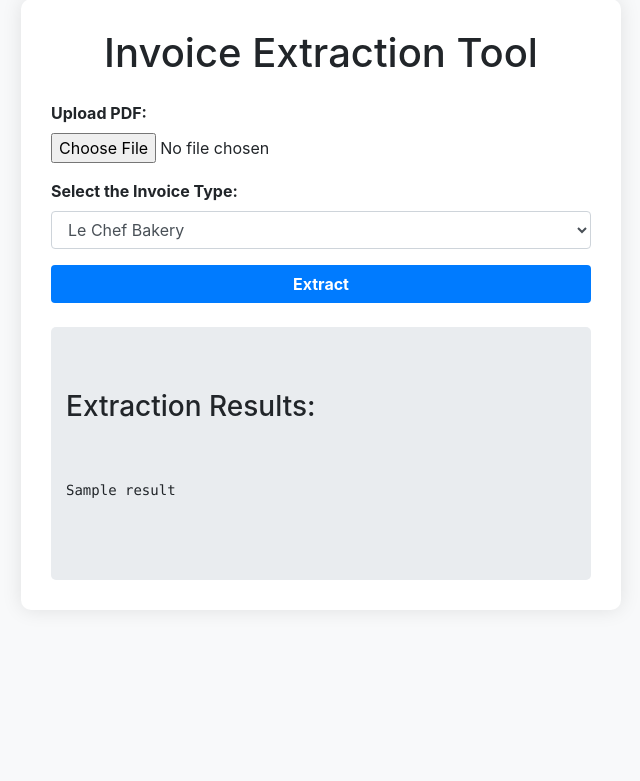
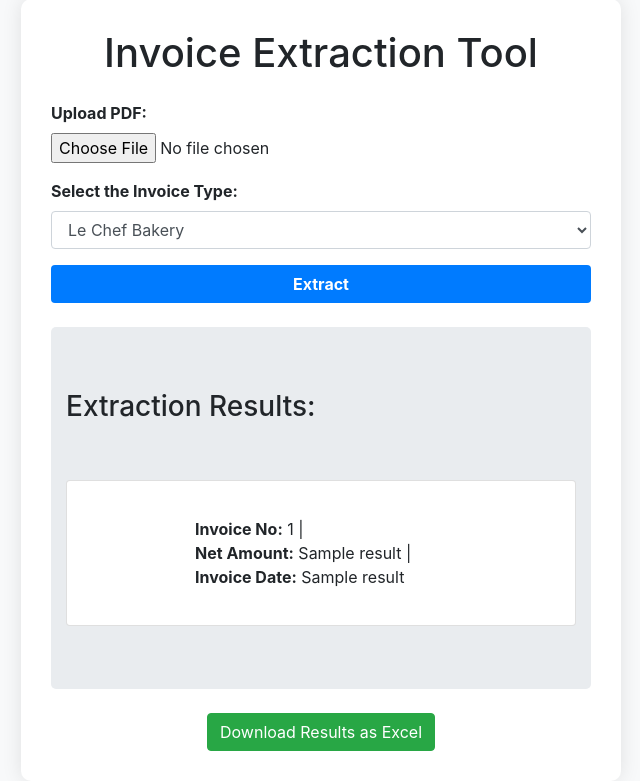
Before and after one commit to RC99/Hotel, a Flask app: template templates/index.html in a window 1280 px wide. Shown: the part 31-812 px from the top of the page, without its empty margins (319-959 px from the left). Before the commit the page ends 611 px from the top, so only its background shows below. Run offline with Flask 3, Linux system fonts and the light colour scheme; the template is opened without the code that fills it: most values are stand-ins (such as "Sample title", 1, 10 or a date in 2020); some libraries are stand-ins or nearby versions.

Commit message:
Added Download feature

```diff
--- a/templates/index.html
+++ b/templates/index.html
@@ -37,6 +37,9 @@
             border-radius: 5px;
             margin-top: 20px;
         }
+        .download-link {
+            margin-top: 20px;
+        }
     </style>
 </head>
 <body>
@@ -70,7 +73,21 @@
         {% if result %}
         <div class="results mt-4">
             <h3>Extraction Results:</h3>
-            <pre>{{ result }}</pre>
+            <ul class="list-group">
+                {% for r in result %}
+                    <li class="list-group-item">
+                        <strong>Invoice No:</strong> {{ r[0] }} |
+                        <strong>Net Amount:</strong> {{ r[1] }} |
+                        <strong>Invoice Date:</strong> {{ r[2] }}
+                    </li>
+                {% endfor %}
+            </ul>
+        </div>
+        {% endif %}
+
+        {% if download_link %}
+        <div class="download-link text-center mt-4">
+            <a href="{{ download_link }}" class="btn btn-success">Download Results as Excel</a>
         </div>
         {% endif %}
     </div>
```
